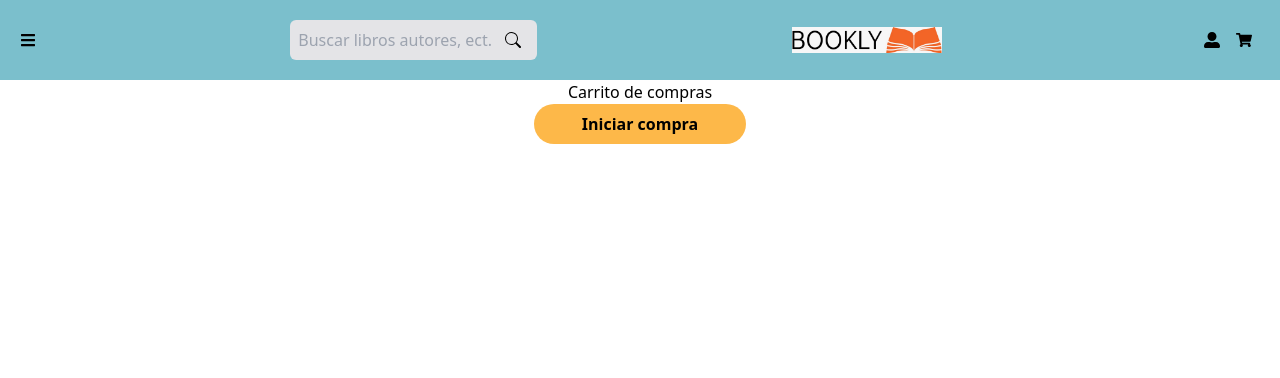
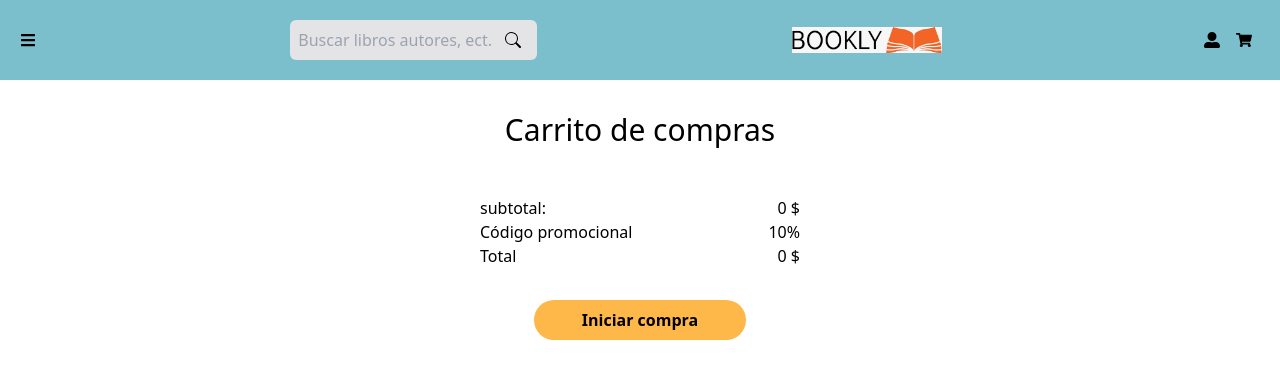
Before and after one commit to No-Country/c9-01-m-csharp-react, a React (Vite) app in the folder frontend/: page /cart in a window 1280 px wide. Shown: the top 378 px of the page. Built offline with nearby package versions, Linux system fonts and the light colour scheme.

Commit message:
se hace la logica de las operaciones en el cart

```diff
--- /dev/null
+++ b/frontend/src/Components/CompraRealizada.jsx
@@ -0,0 +1,14 @@
+import React from "react";
+
+const CompraRealizada = () => {
+  return (
+    <div className="">
+      <h2>Compra realizada</h2>
+      <h3>Su compra fue procesada con éxito.</h3>
+      <p>Revise su correo electronico hay fue enviado su libro</p>
+      <button>Ir a la biblioteca</button>
+    </div>
+  );
+};
+
+export default CompraRealizada;
--- a/frontend/src/Components/Pay.jsx
+++ b/frontend/src/Components/Pay.jsx
@@ -1,52 +1,45 @@
-import React from 'react'
-import Header from './Header'
-import PayCard from './PayCard';
-import { FaUserAlt } from 'react-icons/fa';
-import { AiOutlineMail } from 'react-icons/ai';
-import { RiMapPin2Line } from 'react-icons/ri';
-import { FiSmartphone } from 'react-icons/fi';
-
-
-
-
-
-
+import React from "react";
+import Header from "./Header";
+import PayCard from "./PayCard";
+import { FaUserAlt } from "react-icons/fa";
+import { AiOutlineMail } from "react-icons/ai";
+import { RiMapPin2Line } from "react-icons/ri";
+import { FiSmartphone } from "react-icons/fi";
 
 const Pay = () => {
-
-
-
-
-
   return (
     <div>
-        <Header/>
-        <div className='flex flex-col gap-8 m-4 justify-center md:items-center  max-w-full'>
-          <div>
-            <h3 className=' pt-4 text-sm font-normal'>Carrito de compras &gt; pago</h3>
+      <Header />
+      <div className="flex flex-col gap-8 m-4 justify-center items-center  max-w-full">
+        <div>
+          <h3 className=" pt-4 text-sm font-normal">
+            Carrito de compras &gt; pago
+          </h3>
 
-
-            <div className=' p-4 border-2 flex flex-col justify-items-center gap-2 rounded-lg max-w-xs'>
-                <h4 className=' font-normal text-xs flex gap-4 py-1 '><FaUserAlt className='text-slate-500 text-lg' /> Federico Cañas</h4>
-                <h4 className=' font-normal text-xs flex gap-4 py-1'><AiOutlineMail className='text-lg'/> fede@gmail.com </h4>
-                <h4 className=' font-normal text-xs flex gap-4 py-1'><RiMapPin2Line className='text-slate-500 text-lg font-normal ' />  Av. estrella 555 <br /> CP 1499, Argentina</h4>
-                <h4 className=' font-normal text-xs flex gap-4 py-1'><FiSmartphone className='text-slate-500 text-lg font-normal '/> (011)514517511</h4>
-            </div>
-
-
-            <div className=''>
-                <PayCard />
-            </div>
-
-            </div>
-
+          <div className=" p-4 border-2 flex flex-col justify-items-center gap-2 rounded-lg max-w-xs">
+            <h4 className=" font-normal text-xs flex gap-4 py-1 ">
+              <FaUserAlt className="text-slate-500 text-lg" /> Federico Cañas
+            </h4>
+            <h4 className=" font-normal text-xs flex gap-4 py-1">
+              <AiOutlineMail className="text-lg" /> fede@gmail.com{" "}
+            </h4>
+            <h4 className=" font-normal text-xs flex gap-4 py-1">
+              <RiMapPin2Line className="text-slate-500 text-lg font-normal " />{" "}
+              Av. estrella 555 <br /> CP 1499, Argentina
+            </h4>
+            <h4 className=" font-normal text-xs flex gap-4 py-1">
+              <FiSmartphone className="text-slate-500 text-lg font-normal " />{" "}
+              (011)514517511
+            </h4>
           </div>
 
+          <div className="">
+            <PayCard />
+          </div>
+        </div>
+      </div>
+    </div>
+  );
+};
 
-
-
-    </div>
-  )
-}
-
-export default Pay
+export default Pay;
--- a/frontend/src/pages/Cart.jsx
+++ b/frontend/src/pages/Cart.jsx
@@ -19,28 +19,38 @@ const Cart = () => {
     setLibrosMostrar([...autoayuda]);
   }, [0]);
 
-  const code = 10;
+  const array = [];
+
+  const value = cart.map((prod) => {
+    array.push(prod.price * prod.quantity);
+  });
+  const codeP = 10;
   //parametros rest
-  const subtotal = (uno, ...parameters) => {
-    return librosMostrar[0].price + librosMostrar[1].price;
+  const subtotal = (array) => {
+    let totall = 0;
+    for (const arr of array) {
+      totall += parseFloat(arr);
+    }
+    return totall;
   };
 
   const total = (codeP) => {
-    const porcentajecode = (subtotal() * codeP) / 100;
-    return subtotal - parseInt(porcentajecode);
+    const porcentajecode = (subtotal(array) * parseFloat(codeP)) / 100;
+    const final = parseFloat(subtotal(array)) - parseFloat(porcentajecode);
+    console.log(porcentajecode);
+    return final;
   };
 
   return (
     <div className="mb-8 flex flex-col justify-center items-center ">
       <Header />
 
-      <h2 cl assName="text-3xl px-8 py-4">
-        Carrito de compras
-      </h2>
+      <h2 className="text-3xl px-8 py-4 pt-8">Carrito de compras</h2>
 
+      <div className="max-w-4xl mb-8">
+        {cart.map((prod) => (
           <div>
-        {cart.map((prod) => (
-          <div className="flex p-8 gap-4 justify-between max-w-3xl">
+            <div className="flex p-4 gap-4 justify-between max-w-3xl">
               <div className="flex gap-4">
                 <div className="h-20 w-16">
                   <img src={prod.photoUrl} alt="foto de libro" />
@@ -58,46 +68,27 @@ const Cart = () => {
                 <h3>${prod.price}</h3>
               </div>
             </div>
+          </div>
         ))}
       </div>
-      {/* <div className='max-w-4xl mb-8'>
-            <div className='flex p-8 gap-4 justify-between max-w-3xl'>
-                <div className='flex gap-4'>
-                    <div className='h-20 w-16'>
-                        <img src={prod.photoUrl} alt="foto de libro" />
+      <div>
+        {
+          <div className="mb-8">
+            <div className="flex gap-4 justify-between max-w-3xl w-80">
+              <h4>subtotal:</h4>
+              <h4>{subtotal(array)} $</h4>
             </div>
-                    <div  className='flex flex-col justify-between self-start'>
-                        <div className='mb-4'>
-                            <h3 className='font-semibold text-base'>{prod.name}</h3>
-                            <h4 className='font-light text-xs'>{prod.author}</h4>
+            <div className="flex gap-4 justify-between max-w-3xl w-80">
+              <h4>Código promocional</h4>
+              <h4>{codeP}%</h4>
             </div>
-                        <div>
-                        - 01 +
+            <div className="flex gap-4 justify-between max-w-3xl w-80">
+              <h4>Total</h4>
+              <h4>{total(codeP)} $</h4>
             </div>
           </div>
+        }
       </div>
-                <div className='flex flex-col justify-between'>
-                <BsTrash/>
-                    <h3>${prod.price}</h3>
-                </div>
-            </div>
-
-
-       </div>
-       <div className='mb-8'>
-        <div className='flex gap-4 justify-between max-w-3xl w-80'>
-            <h4>subtotal:</h4>
-             <h4>{subtotal()} $</h4>
-        </div>
-        <div  className='flex gap-4 justify-between max-w-3xl w-80'>
-            <h4>Código promocional</h4>
-            <h4>{code}%</h4>
-        </div>
-        <div className='flex gap-4 justify-between max-w-3xl w-80'>
-            <h4>Total</h4>
-            <h4>17,982 $</h4>
-        </div>
-       </div> */}
 
       <NavLink
         to={"/pay"}
```
Lines whose indentation alone changed are shown as unchanged.
